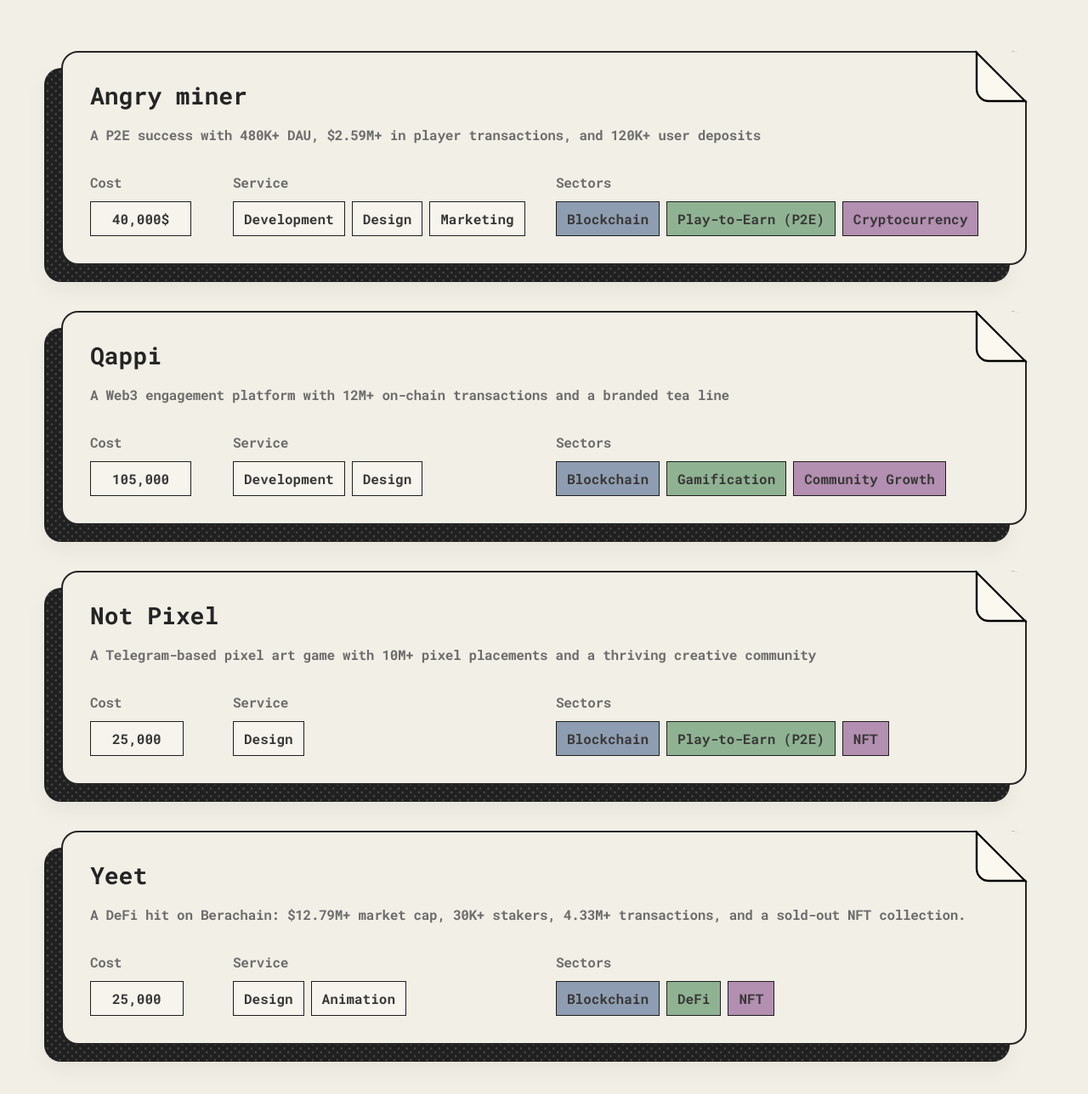
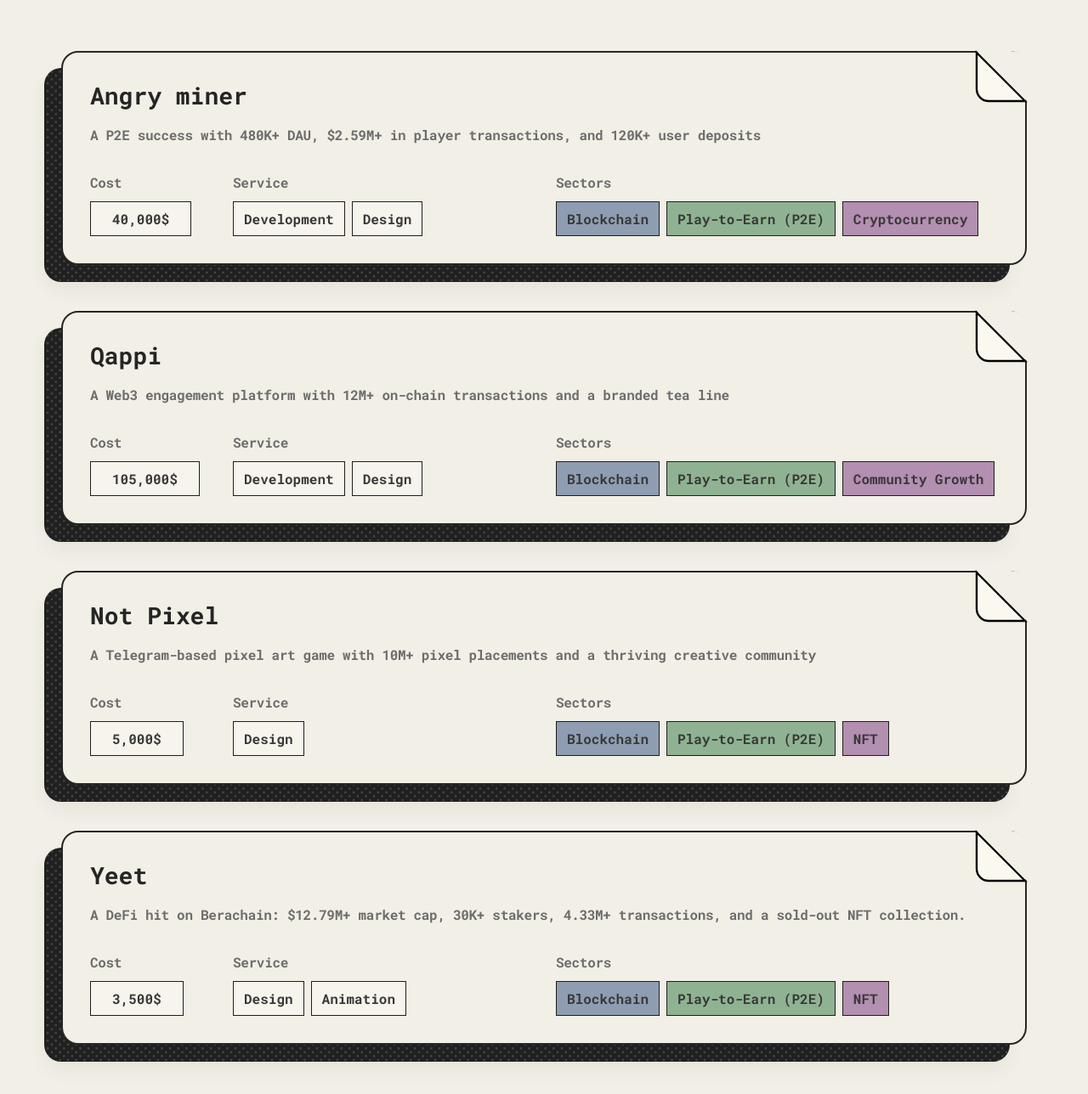
Before and after one commit to ArtemMikhailenko/HashTech, a Next.js app: page /cases in a window 1280 px wide. Shown: the part 560-1848 px from the top of the page at 85% size. Built offline with nearby package versions, Linux system fonts and the light colour scheme.

Commit message:
edits all

```diff
--- a/src/components/About/CasesSection/CasesSection.tsx
+++ b/src/components/About/CasesSection/CasesSection.tsx
@@ -141,9 +141,9 @@
                       __html: formatDescription(caseItem.description, caseItem.strongParts)
                     }}
                   />
-                  <div className={styles.discoverButton}>
+                  <Link href='/cases' className={styles.discoverButton}>
                     Discover more
-                  </div>
+                  </Link>
                 </div>
               </div>
             </div>
--- a/src/components/Cases/ProjectCards/CaseStudiesSection.tsx
+++ b/src/components/Cases/ProjectCards/CaseStudiesSection.tsx
@@ -29,7 +29,7 @@
       title: 'Angry miner',
       description: 'A P2E success with 480K+ DAU, $2.59M+ in player transactions, and 120K+ user deposits',
       cost: '40,000$',
-      services: ['Development', 'Design', 'Marketing'],
+      services: ['Development', 'Design'],
       sectors: [
         { name: 'Blockchain', backgroundColor: '#8595ad' },
         { name: 'Play-to-Earn (P2E)', backgroundColor: '#85ad8a' },
@@ -40,11 +40,11 @@
     {
       title: 'Qappi',
       description: 'A Web3 engagement platform with 12M+ on-chain transactions and a branded tea line',
-      cost: '105,000',
+      cost: '105,000$',
       services: ['Development', 'Design'],
       sectors: [
         { name: 'Blockchain', backgroundColor: '#8595ad' },
-        { name: 'Gamification', backgroundColor: '#85ad8a' },
+        { name: 'Play-to-Earn (P2E)', backgroundColor: '#85ad8a' },
         { name: 'Community Growth', backgroundColor: '#ad85ac' }
       ],
       hoverImageUrl: '/images/cases/qappi.webp'
@@ -52,7 +52,7 @@
     {
       title: 'Not Pixel',
       description: 'A Telegram-based pixel art game with 10M+ pixel placements and a thriving creative community',
-      cost: '25,000',
+      cost: '5,000$',
       services: ['Design'],
       sectors: [
         { name: 'Blockchain', backgroundColor: '#8595ad' },
@@ -64,11 +64,11 @@
     {
       title: 'Yeet',
       description: 'A DeFi hit on Berachain: $12.79M+ market cap, 30K+ stakers, 4.33M+ transactions, and a sold-out NFT collection.',
-      cost: '25,000',
+      cost: '3,500$',
       services: ['Design', 'Animation'],
       sectors: [
         { name: 'Blockchain', backgroundColor: '#8595ad' },
-        { name: 'DeFi', backgroundColor: '#85ad8a' },
+        { name: 'Play-to-Earn (P2E)', backgroundColor: '#85ad8a' },
         { name: 'NFT', backgroundColor: '#ad85ac' }
       ],
       hoverImageUrl: '/images/cases/yeet.webp'
--- a/src/components/Main/CasesSection/CasesSection.tsx
+++ b/src/components/Main/CasesSection/CasesSection.tsx
@@ -140,9 +140,9 @@
             __html: formatDescription(caseItem.description, caseItem.strongParts)
           }}
         />
-        <div className={styles.discoverButton}>
+        <Link href='/cases' className={styles.discoverButton}>
           Discover more
-        </div>
+        </Link>
       </div>
     </div>
   );
--- a/src/components/Main/DesignLabSection/DesignLabSection.tsx
+++ b/src/components/Main/DesignLabSection/DesignLabSection.tsx
@@ -9,6 +9,7 @@
 import design2 from '../../../../public/images/design2.png'; // Illustration & Motion Design
 import design3 from '../../../../public/images/design3.png'; // Branding & Visual Identity
 import design4 from '../../../../public/images/design4.png'; // Creative Content & Gamification
+import Link from 'next/link';
 
 const DesignLabSection: React.FC = () => {
   const sectionRef = useRef<HTMLElement>(null);
@@ -306,7 +307,8 @@
             className={`${styles.buttonContainer} ${isMobile ? styles.mobileButtonContainer : ''} ${styles.zIndex5}`}
             ref={buttonRef}
           >
-            <button className={styles.createButton}>Let's create together</button>
+            <Link href="https://calendly.com/ok-hashtech/30min" target="_blank"
+      rel="noopener noreferrer" className={styles.createButton}>Let's create together</Link>
           </div>
         </div>
       </div>
--- a/src/components/Main/StackSection/StackSection.tsx
+++ b/src/components/Main/StackSection/StackSection.tsx
@@ -12,6 +12,7 @@
 import lego3 from '../../../../public/images/lego3.svg';
 import lego4 from '../../../../public/images/lego4.svg';
 import lego5 from '../../../../public/images/lego5.svg';
+import Link from 'next/link';
 
 const StackSection: React.FC = () => {
   const sectionRef = useRef<HTMLElement>(null);
@@ -348,7 +349,8 @@
             className={`${styles.buttonContainer} ${styles.zIndex5}`}
             ref={buttonRef}
           >
-            <button className={styles.createButton}>Let's build together</button>
+            <Link href="https://calendly.com/ok-hashtech/30min" target="_blank"
+      rel="noopener noreferrer" className={styles.createButton}>Let's build together</Link>
           </div>
         </div>
       </div>
```
